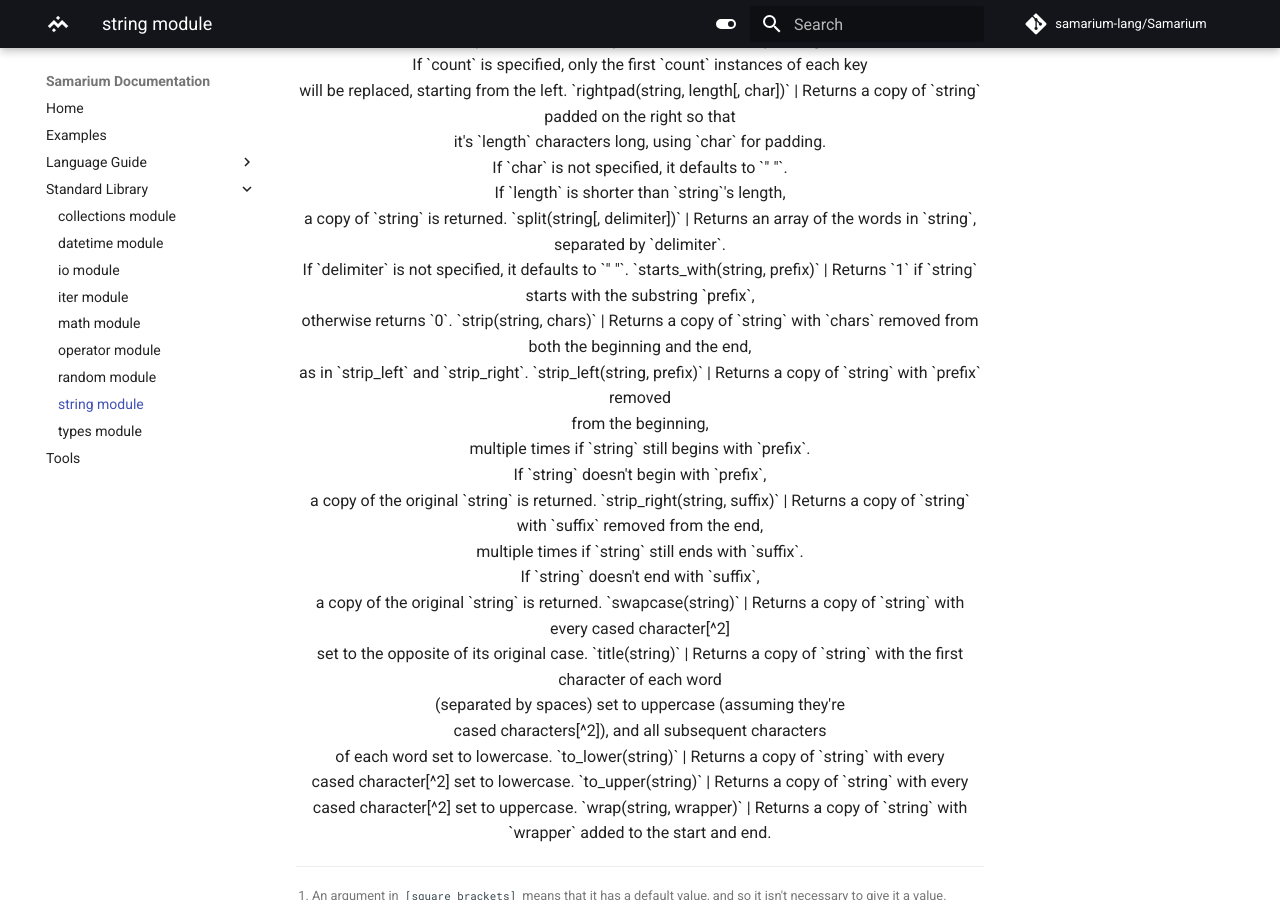
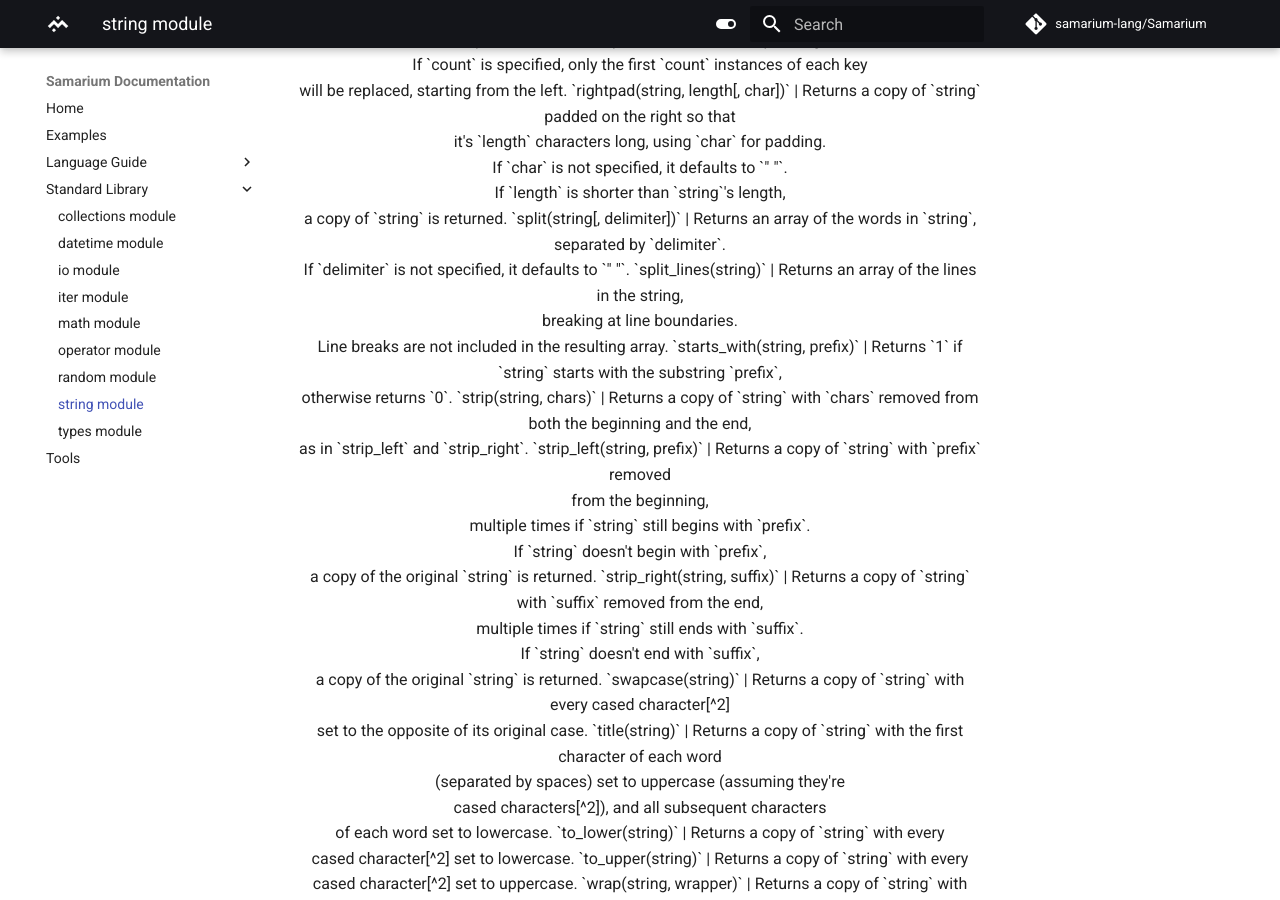
Before and after one commit to samarium-lang/Samarium, an MkDocs documentation site: the page built from docs/stdstring.md, in a window 1280 px wide and 900 px high, scrolled down 1474 px. Built offline with MkDocs 1.6.1 and Material for MkDocs 9.7.7, drawn with Linux system fonts in a browser that asks for light colours; comment, search, counter and statistics services are not loaded.

Commit message:
(docs) Added string.split_lines

```diff
--- a/docs/stdstring.md
+++ b/docs/stdstring.md
@@ -39,6 +39,7 @@ Function
 `replace(string, replacement[, count])`                                 | Returns a copy of `string`, with all instances of each key<br>in the `replacement` table replaced with its corresponding value.<br>If `count` is specified, only the first `count` instances of each key<br>will be replaced, starting from the left.
 `rightpad(string, length[, char])`                                      | Returns a copy of `string` padded on the right so that<br>it's `length` characters long, using `char` for padding.<br>If `char` is not specified, it defaults to `" "`.<br>If `length` is shorter than `string`'s length,<br>a copy of `string` is returned.
 `split(string[, delimiter])`                                            | Returns an array of the words in `string`,<br>separated by `delimiter`.<br>If `delimiter` is not specified, it defaults to `" "`.
+`split_lines(string)`                                                   | Returns an array of the lines in the string,<br>breaking at line boundaries.<br>Line breaks are not included in the resulting array.
 `starts_with(string, prefix)`                                           | Returns `1` if `string` starts with the substring `prefix`,<br>otherwise returns `0`.
 `strip(string, chars)`                                                  | Returns a copy of `string` with `chars` removed from<br>both the beginning and the end,<br>as in `strip_left` and `strip_right`.
 `strip_left(string, prefix)`                                            | Returns a copy of `string` with `prefix` removed<br>from the beginning,<br>multiple times if `string` still begins with `prefix`.<br>If `string` doesn't begin with `prefix`,<br>a copy of the original `string` is returned.
```
